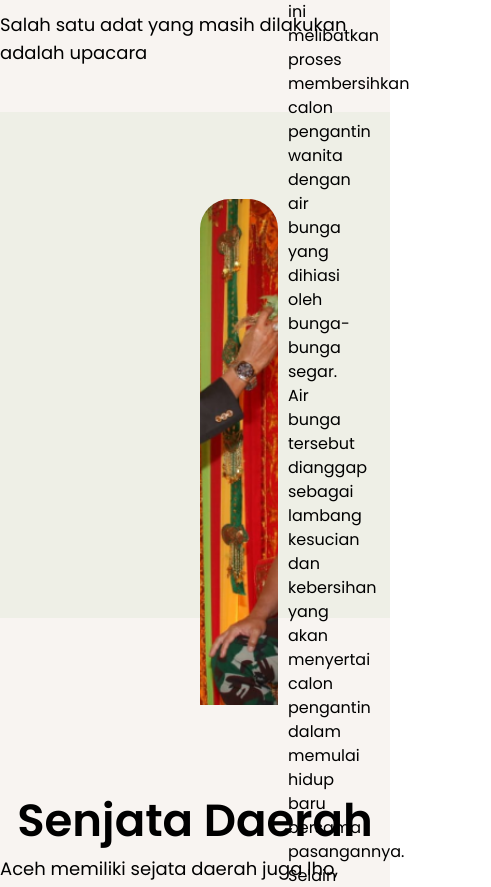
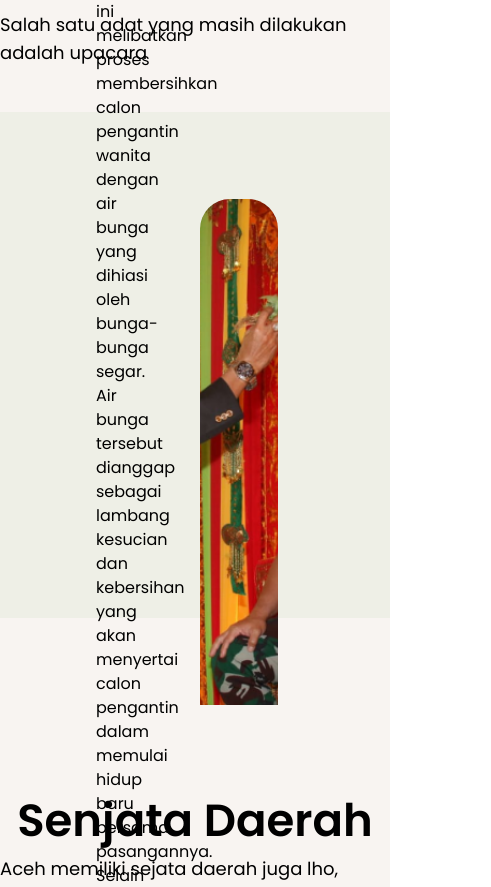
Before and after one commit to YasaKafi/Techomfest-CultureKu, a React (Vite) app: page /detail-page in a window 390 px wide. Shown: the part 7553-8440 px from the top of the page, 491 px wide, since content can reach past the window. Built offline with nearby package versions, Linux system fonts and the light colour scheme.

Commit message:
feat : [YK] style :  modification responsive web

```diff
--- a/src/components/detail_component/component_six.jsx
+++ b/src/components/detail_component/component_six.jsx
@@ -5,7 +5,7 @@ function ComponentSixDetail() {
   return (
     <>
       <div className="w-full h-screen flex flex-col relative">
-        <div className="absolute top-32 right-[550px] w-1/5 h-3/5 ">
+        <div className="absolute top-32 right-[550px] w-1/5 h-3/5 2xl:right-[550px] xl:right-[450px] lg:right-[350px] ">
           <img
             src={imageAsset.adatAceh}
             alt=""
@@ -16,7 +16,7 @@ function ComponentSixDetail() {
             }}
           />
         </div>
-        <div className="absolute top-64 right-28 w-1/5 h-3/5 ">
+        <div className="absolute top-64 right-28 w-1/5 h-3/5 lg:right-20">
           <img
             src={imageAsset.adatAceh}
             alt=""
@@ -34,8 +34,8 @@ function ComponentSixDetail() {
             Salah satu adat yang masih dilakukan adalah upacara
           </div>
         </div>
-        <div className="w-full h-3/5 bg-premierColor pl-36 bg-opacity-10 ">
-          <div className="w-1/2 h-3/5  pl-36 bg-opacity-10 flex flex-col justify-center mt-24">
+        <div className="w-full h-3/5 bg-premierColor pl-24 bg-opacity-10 ">
+          <div className="w-1/2 h-3/5   bg-opacity-10 flex flex-col justify-center mt-24">
             <div className="text-[40px] font-poppins  font-bold">
               Upacara
               <span className="font-bold text-orange-500 text-[40px] font-poppins">
```
